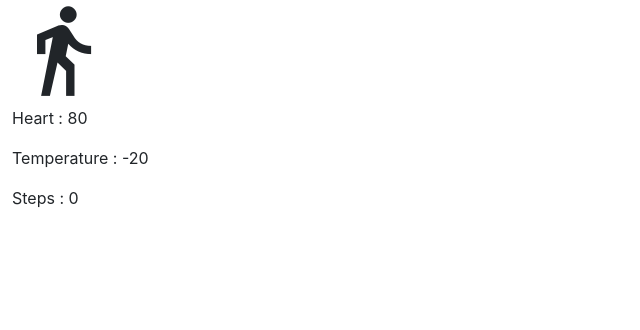
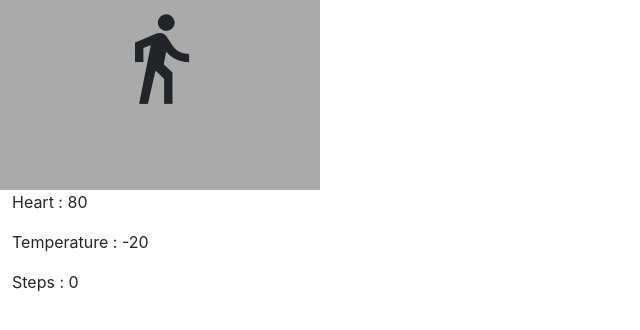
Before and after one commit to EverFJ/elsy, a React (Create React App) app: page / in a window 1280 px wide. Shown: the top 330 px of the page, without its empty margins (0-640 px from the left). Built offline with nearby package versions, Linux system fonts and the light colour scheme.

Commit message:
styling again

```diff
--- a/src/styles/global.css
+++ b/src/styles/global.css
@@ -1,5 +1,13 @@
-/* .box {
+.box:nth-child(even) {
+    background-color: #ccc;
+}
+
+.box:nth-child(odd) {
+    background-color: #aaa;
+}
+
+.box {
     height: 190px;
     padding: 8px;
     text-align: center;
-} */
+}
```
